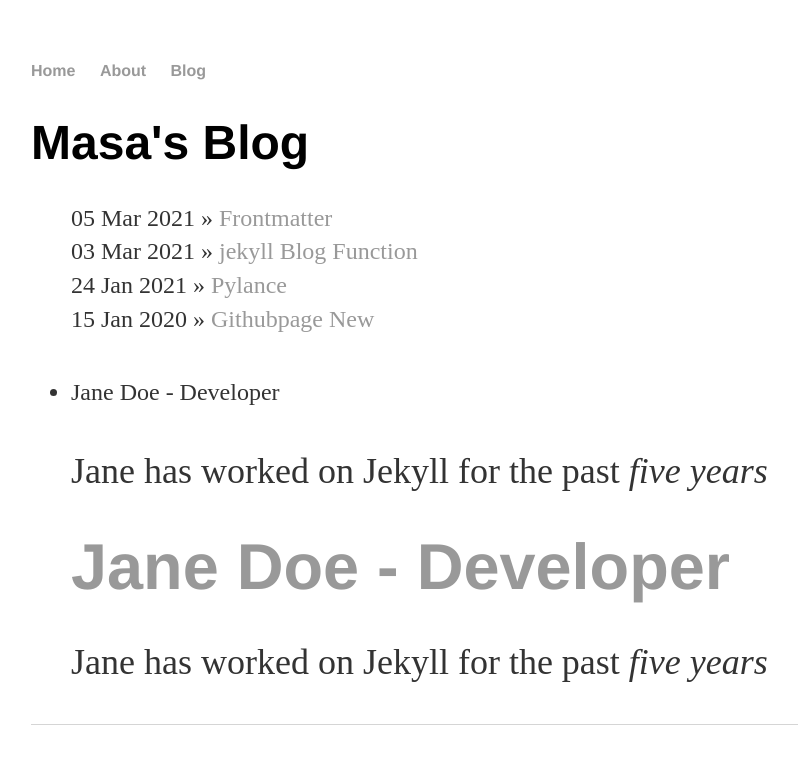
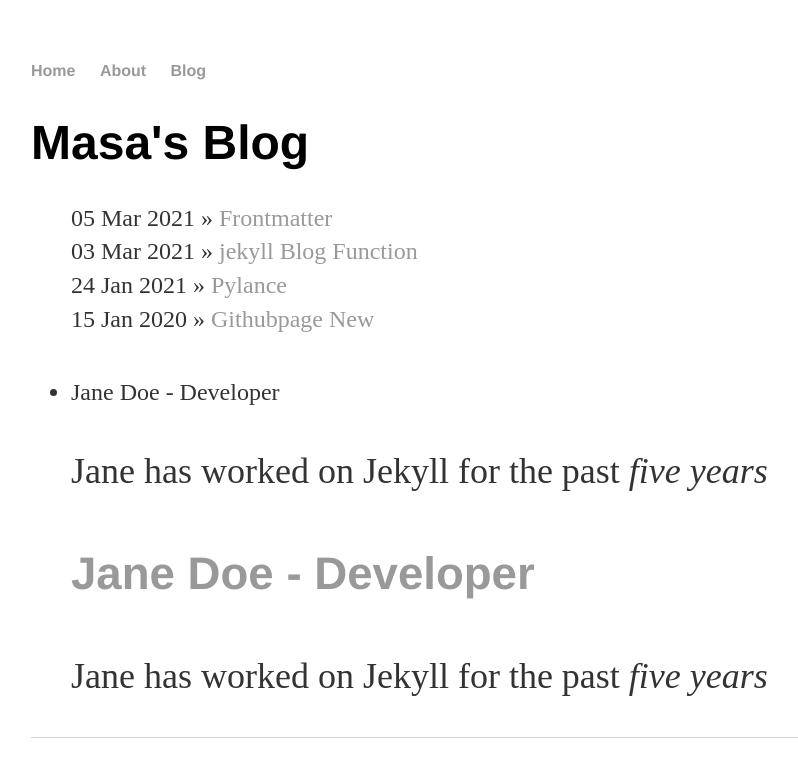
Before and after one commit to MasayaAbe/MasayaAbe.github.io, a Jekyll site: the page built from blog/index.html, in a window 1280 px wide. Shown: the top 777 px of the page, without its empty margins (161-959 px from the left). Built offline with Jekyll 4.4.1, drawn with Linux system fonts in a browser that asks for light colours.

Commit message:
[update] h2→h4に変更

```diff
--- a/blog/index.html
+++ b/blog/index.html
@@ -21,11 +21,11 @@ title: Masa's Blog
 
 
 {% for staff_member in site.staff_members %}
-  <h2>
+  <h4>
     <a href="{{ staff_member.url }}">
       {{ staff_member.name }} - {{ staff_member.position }}
     </a>
-  </h2>
+  </h4>
   <p>{{ staff_member.content | markdownify }}</p>
 {% endfor %}
 
```
